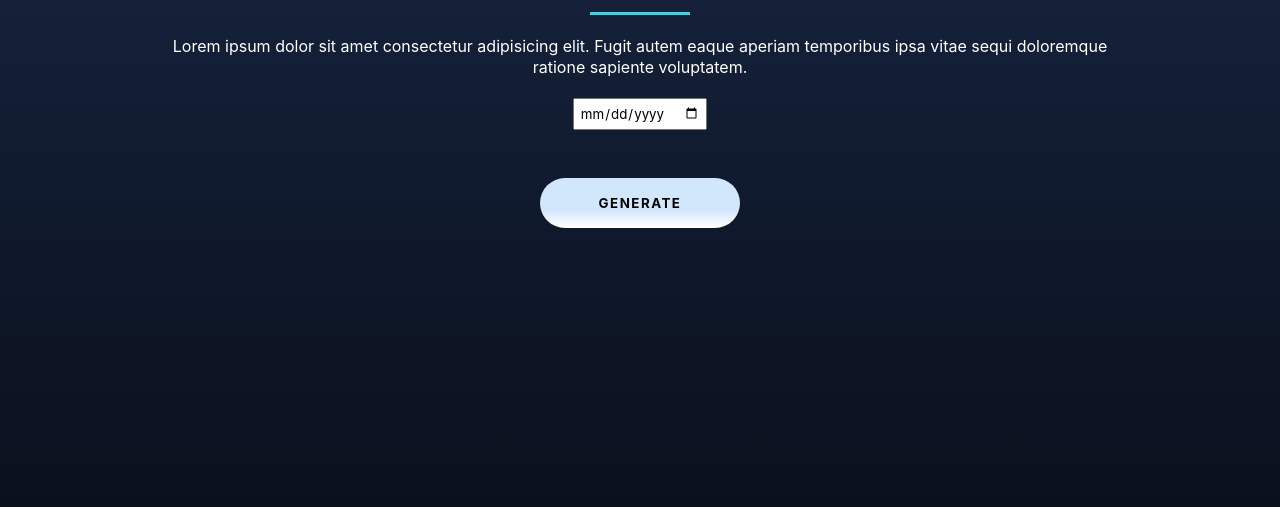
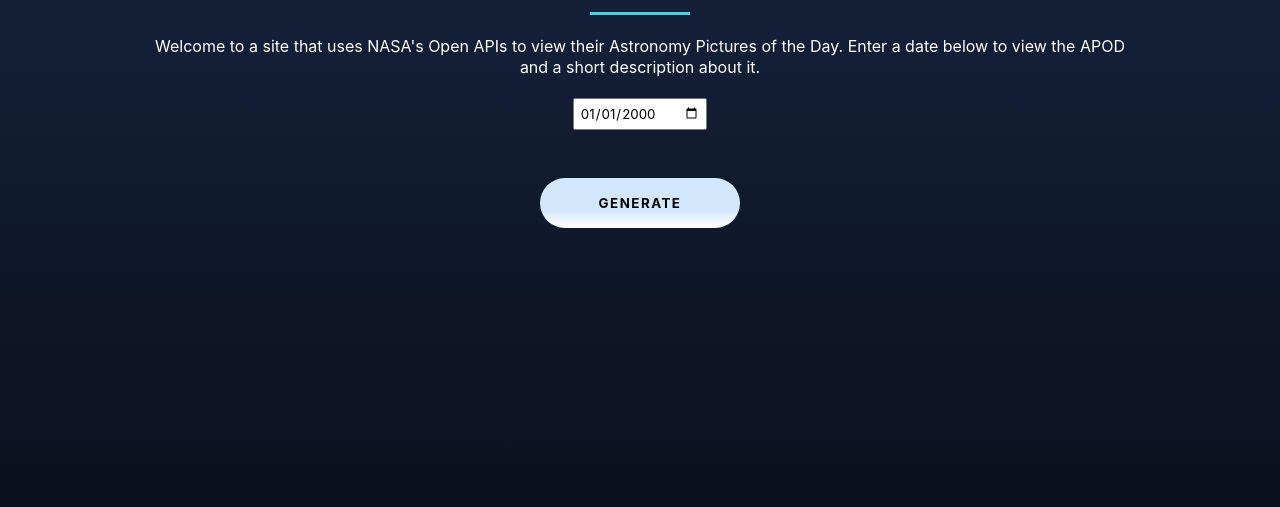
Before and after one commit to jamesesguerra/NASA-APOD-website, a plain HTML site: page index.html in a window 1280 px wide. Shown: the part 293-800 px from the top of the page. Drawn offline with Linux system fonts and the light colour scheme.

Commit message:
Fixed description and added default date

```diff
--- a/index.html
+++ b/index.html
@@ -30,7 +30,8 @@
         <span class="title-accent"></span>
 
         <div class="desc">
-            <p>Lorem ipsum dolor sit amet consectetur adipisicing elit. Fugit autem eaque aperiam temporibus ipsa vitae sequi doloremque ratione sapiente voluptatem.</p>
+            <p>Welcome to a site that uses NASA's Open APIs to view their Astronomy Pictures of the Day. Enter a date below to view the APOD and a short
+            description about it. </p>
         </div>
 
         <div class="date-form">
--- a/index.js
+++ b/index.js
@@ -21,6 +21,7 @@ const fetchPicture = dateString => {
 }
 
 const input = document.querySelector('input');
+input.value = '2000-01-01'
 const generateBtn = document.querySelector('.generate-btn');
 generateBtn.addEventListener('click', e => {
     e.preventDefault();
```
